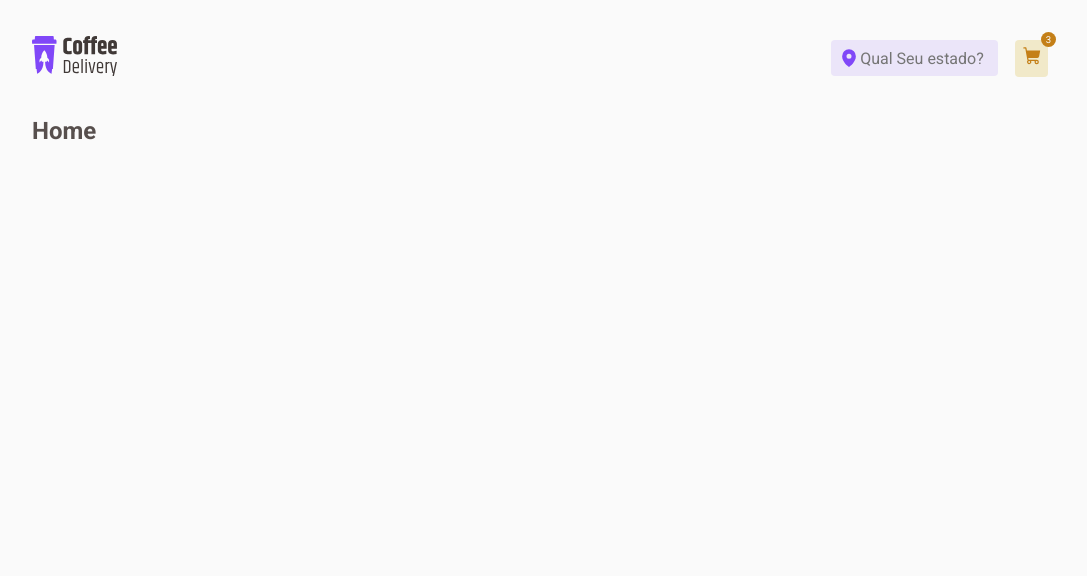
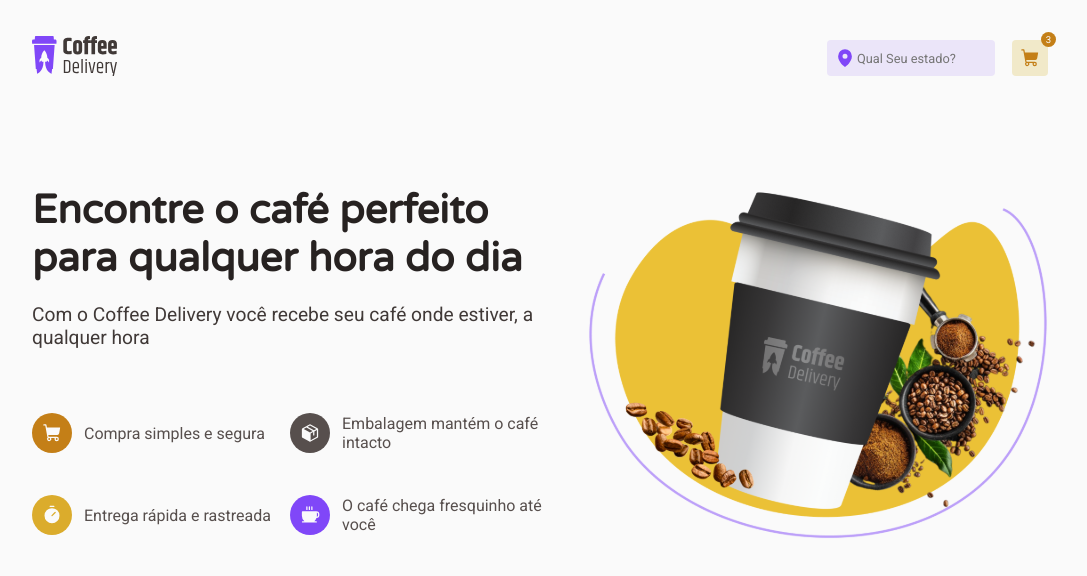
Before and after one commit to marialuisa214/coffeDelivery, a React (Vite) app: page / in a window 1280 px wide. Shown: the top 576 px of the page, without its empty margins (96-1183 px from the left). Built offline with nearby package versions, Linux system fonts and the light colour scheme.

Commit message:
:nail_care: feat: componente info

```diff
--- a/src/components/Header/styles.ts
+++ b/src/components/Header/styles.ts
@@ -29,6 +29,7 @@ export const Local = styled.div`
         background-color: transparent;
         border: none;
         color: ${(props) => props.theme['purple-500']};
+        font-size: 0.8rem;
 
         &:focus {
             border: none;
@@ -67,8 +68,13 @@ export const HeaderInfoCompra = styled.label`
 
 `
 
-export const HeaderButtonCompra = styled.label`
-    padding: 0.4rem;
+export const HeaderButtonCompra = styled.button`
+    display: flex;
+    flex-direction: column;
+    align-items: center;
+    justify-content: center;
+
+    padding: 0.5rem;
     border: none;
     border-radius: 4px;
     background-color: ${(props) => props.theme['yellow-100']};
--- a/src/pages/Home/index.tsx
+++ b/src/pages/Home/index.tsx
@@ -1,5 +1,46 @@
+import { Coffee, Package, ShoppingCart, Timer } from '@phosphor-icons/react';
+import coffe from '../../assets/coffe.svg';
+import { IconBackgroud, IntroDivPrincipal, IntroDivText, IntroGridContext, IntroTitulo} from './styles';
+import { useTheme } from 'styled-components';
 export function Home() {
+    const theme = useTheme()
+
     return (
-        <h2>Home</h2>
+        <IntroDivPrincipal>
+            <IntroDivText>
+                <IntroTitulo>
+                    <h1>Encontre o café perfeito para qualquer hora do dia</h1>
+                    <p>Com o Coffee Delivery você recebe seu café onde estiver, a qualquer hora</p>
+                </IntroTitulo>
+                <IntroGridContext>
+                        <div>
+                            <IconBackgroud statusColor="yellowDark">
+                            <ShoppingCart size={20} color={theme['white-100']} weight='fill'/>
+                            </IconBackgroud>
+                            <label>Compra simples e segura</label>
+                        </div>
+                        <div>
+                            <IconBackgroud statusColor="gray">
+                            <Package size={20} color={theme['white-100']} weight='fill'/>
+                            </IconBackgroud>
+                            <label>Embalagem mantém o café intacto</label>
+                        </div>
+                        <div>
+                            <IconBackgroud statusColor="yellow">
+                            <Timer size={20} color={theme['white-100']} weight='fill'/>
+                            </IconBackgroud>
+                            <label>Entrega rápida e rastreada</label>
+                        </div>
+                        <div>
+                            <IconBackgroud statusColor='purple'>
+                            <Coffee size={20}  color={theme['white-100']} weight='fill'/>
+                            </IconBackgroud >
+                            <label>O café chega fresquinho até você</label>
+                        </div>
+                </IntroGridContext>
+            </IntroDivText>
+            <img src={coffe} alt="" />
+
+        </IntroDivPrincipal>
     )
 }
--- a/src/pages/Home/styles.ts
+++ b/src/pages/Home/styles.ts
@@ -0,0 +1,78 @@
+import styled from "styled-components";
+
+export const IntroDivPrincipal = styled.div`
+    display: flex;
+    flex-direction: row;
+    margin-top: 70px;
+    gap: 2rem`
+
+export const IntroDivText = styled.div`
+    display: flex;
+    flex-direction: column;
+    align-items: center;
+    justify-content: start;
+    gap: 0.5rem;
+    max-height: 100%;
+    justify-content: space-between;
+`
+export const IntroTitulo = styled.div`
+    display: flex;
+    flex-direction: column;
+    gap: 0.5rem;
+
+
+    h1 {
+        font-size: 2.5rem;
+        color: ${(props) => props.theme['gray-800']};
+        font-family: 'Varela Round', sans-serif
+    }
+    p {
+        font-size: 1.2rem;
+        color: ${(props) => props.theme['gray-700']};
+        font-family: 'Roboto', sans-serif;
+        margin-top: 0.8rem;
+    }
+`
+
+const STATUS_COLOR = {
+  purple: 'purple-500',
+  yellow: 'yellow-500',
+  yellowDark: 'yellow-800',
+  gray: 'gray-500',
+
+} as const
+interface StatusProps {
+  statusColor: keyof typeof STATUS_COLOR // todas as chaves do objeto COLOR
+}
+
+export const IconBackgroud = styled.div<StatusProps>`
+    padding: 10px;
+    border-radius: 999px;
+    justify-content: center;
+    align-items: center;
+
+    background-color: ${(props) =>
+      props.theme[STATUS_COLOR[props.statusColor]]};
+
+    width: 40px;
+    height: 40px;
+    border: none;
+    border-radius: 40px;
+
+
+`
+export const IntroGridContext = styled.div`
+    display: grid;
+    align-items: center;
+    justify-content: center;
+    height: 40%;
+
+    grid-template-columns: 1fr 1fr;
+    grid-row-gap: 20px;
+
+    > div {
+    display: flex;
+    align-items: center;
+    gap: 12px;
+  }
+`
--- a/src/styles/themes/defaut.ts
+++ b/src/styles/themes/defaut.ts
@@ -1,5 +1,5 @@
 export const defautTheme ={
-    'white': '#FFFFFF',
+  'white': '#FFFFFF',
 
   'gray-100': '#D7D5D5',
   'gray-200': '#8D8686',
```
Also changed, not shown: src/assets/coffe.svg (added).
